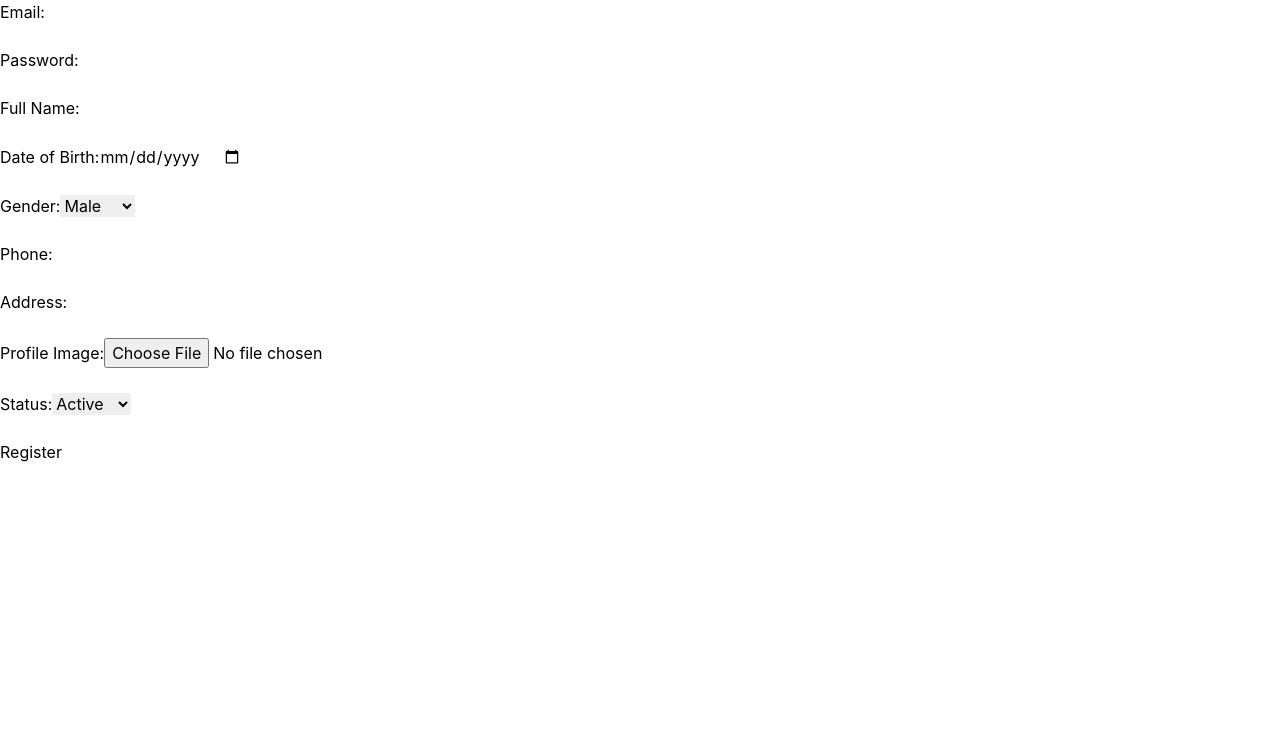
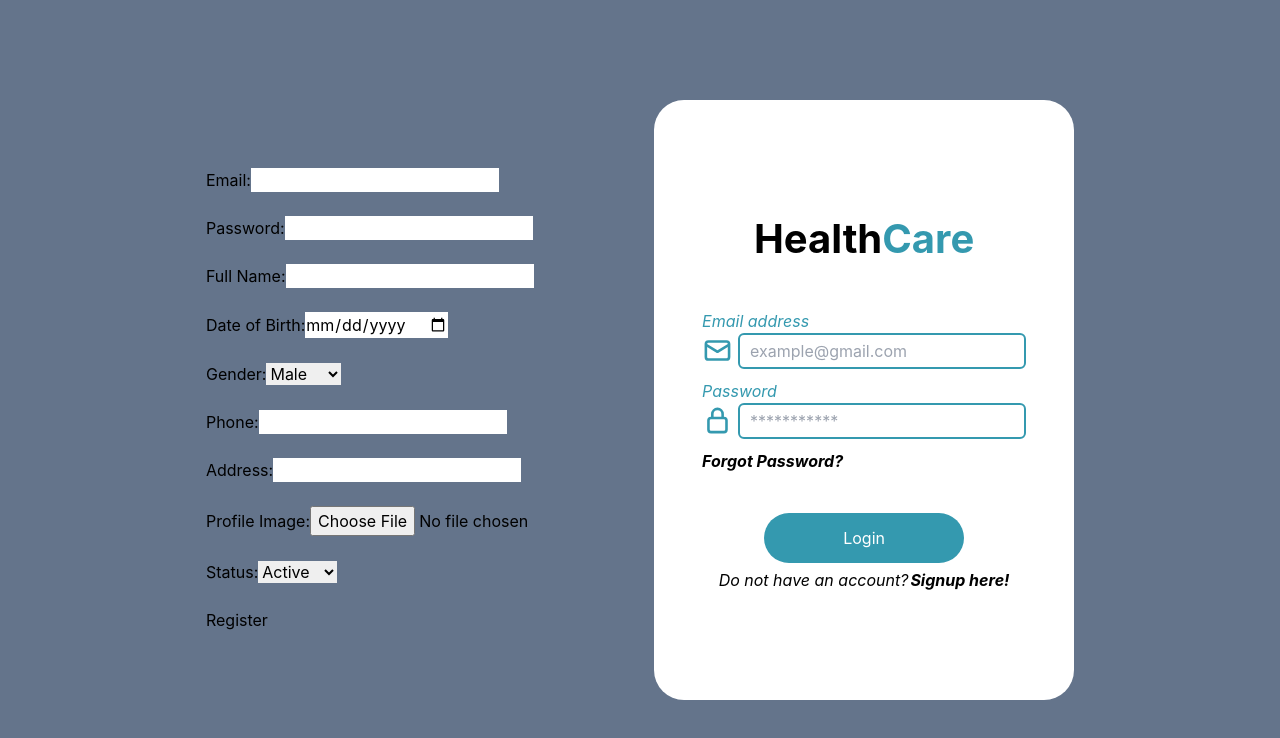
Before and after one commit to tticasso/SDN301m-HealthCare, a React (Create React App) app in the folder frontend/: page / in a window 1280 px wide. Shown: the top 738 px of the page. Built offline with nearby package versions, Linux system fonts and the light colour scheme.

Commit message:
HC-6 Login Signup UI

```diff
--- a/frontend/package.json
+++ b/frontend/package.json
@@ -3,11 +3,13 @@
   "version": "0.1.0",
   "private": true,
   "dependencies": {
+    "@iconscout/react-unicons": "^2.0.2",
     "@testing-library/jest-dom": "^5.17.0",
     "@testing-library/react": "^13.4.0",
     "@testing-library/user-event": "^13.5.0",
     "react": "^18.3.1",
     "react-dom": "^18.3.1",
+    "react-router-dom": "^6.23.1",
     "react-scripts": "5.0.1",
     "web-vitals": "^2.1.4"
   },
--- a/frontend/src/App.js
+++ b/frontend/src/App.js
@@ -1,9 +1,13 @@
 import RegisterForm from "./fake-data";
+
+import Login from "./components/Login";
+import Signup from "./components/Signup";
 
 function App() {
   return (
-    <div className="App">
+    <div className="w-screen h-screen bg-slate-500 flex justify-center items-center">
       <div><RegisterForm/></div>
+      <Login />
     </div>
   );
 }
--- /dev/null
+++ b/frontend/src/components/Login.js
@@ -0,0 +1,35 @@
+import { UilLock, UilEnvelopeAlt } from "@iconscout/react-unicons";
+export default function Login() {
+    return (
+        <div className="w-[420px] h-[600px] bg-white rounded-[30px] flex items-center justify-center">
+            <div className="w-[324px]">
+                <div className="flex w-full justify-center mb-[40px]">
+                    <p className="font-bold text-[40px]">Health</p>
+                    <p className="font-bold text-[40px] text-[#3499AF]">Care</p>
+                </div>
+                <div className="w-full mb-[10px]">
+                    <i className="text-[#3499AF]">Email address</i>
+                    <div className="w-full flex justify-center">
+                        <UilEnvelopeAlt size={35} color="#3499AF" />
+                        <input type="text" placeholder="example@gmail.com" className="w-full h-[36px] ml-[5px] pl-[10px] border-2 border-[#3499AF] rounded-md" />
+                    </div>
+                </div>
+                <div className="w-full mb-[10px]">
+                    <i className="text-[#3499AF]">Password</i>
+                    <div className="w-full flex justify-center">
+                        <UilLock size={35} color="#3499AF" />
+                        <input type="text" placeholder="***********" className="w-full h-[36px] ml-[5px] pl-[10px] border-2 border-[#3499AF] rounded-md" />
+                    </div>
+                </div>
+                <a href="/" className="font-bold italic text-[16px]">Forgot Password?</a>
+                <div className="w-full flex justify-center items-center mt-[40px]">
+                    <button className="w-[200px] h-[50px] bg-[#3499AF] rounded-[30px] text-white">Login</button>
+                </div>
+                <div className="w-full flex justify-center items-center mt-[5px]">
+                    <i>Do not have an account?</i>
+                    <a href="/" className="font-bold italic ml-[2px]">Signup here!</a>
+                </div>
+            </div>
+        </div>
+    );
+}
--- /dev/null
+++ b/frontend/src/components/Signup.js
@@ -0,0 +1,49 @@
+import { UilLock, UilEnvelopeAlt, UilUserMd } from "@iconscout/react-unicons";
+export default function Signup() {
+    return (
+        <div className="w-[420px] h-[600px] bg-white rounded-[30px] flex items-center justify-center">
+            <div className="w-[324px]">
+                <div className="flex w-full justify-center">
+                    <p className="font-bold text-[40px]">Health</p>
+                    <p className="font-bold text-[40px] text-[#3499AF]">Care</p>
+                </div>
+                <i className="font-extrabold text-[32px] text-center text-[#3499AF]">Create your account</i>
+                <div className="w-full mb-[10px]">
+                    <i className="text-[#3499AF]">Email address</i>
+                    <div className="w-full flex justify-center">
+                        <UilEnvelopeAlt size={35} color="#3499AF" />
+                        <input type="text" placeholder="example@gmail.com" className="w-full h-[36px] ml-[5px] pl-[10px] border-2 border-[#3499AF] rounded-md" />
+                    </div>
+                </div>
+                <div className="w-full mb-[10px]">
+                    <i className="text-[#3499AF]">Password</i>
+                    <div className="w-full flex justify-center">
+                        <UilLock size={35} color="#3499AF" />
+                        <input type="text" placeholder="***********" className="w-full h-[36px] ml-[5px] pl-[10px] border-2 border-[#3499AF] rounded-md" />
+                    </div>
+                </div>
+                <div className="w-full mb-[10px]">
+                    <i className="text-[#3499AF]">Confirm Password</i>
+                    <div className="w-full flex justify-center">
+                        <UilLock size={35} color="#3499AF" />
+                        <input type="text" placeholder="***********" className="w-full h-[36px] ml-[5px] pl-[10px] border-2 border-[#3499AF] rounded-md" />
+                    </div>
+                </div>
+                <div className="w-full mb-[10px]">
+                    <i className="text-[#3499AF]">Doctor Code (optional)</i>
+                    <div className="w-full flex justify-center">
+                        <UilUserMd size={35} color="#3499AF" />
+                        <input type="text" placeholder="***********" className="w-full h-[36px] ml-[5px] pl-[10px] border-2 border-[#3499AF] rounded-md" />
+                    </div>
+                </div>
+                <div className="w-full flex justify-center items-center mt-[30px]">
+                    <button className="w-[200px] h-[50px] bg-[#3499AF] rounded-[30px] text-white">Sign up</button>
+                </div>
+                <div className="w-full flex justify-center items-center mt-[5px]">
+                    <i>Already have an account?</i>
+                    <a href="/" className="font-bold italic ml-[2px]">Login here!</a>
+                </div>
+            </div>
+        </div>
+    );
+}
```
Also changed, not shown: 1 other file (tests, documents, lock files or other folders).
